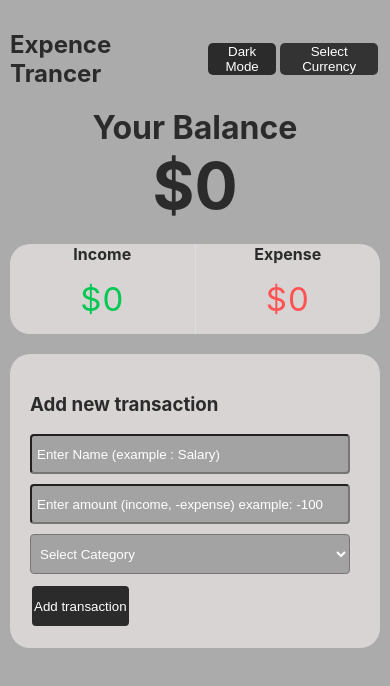
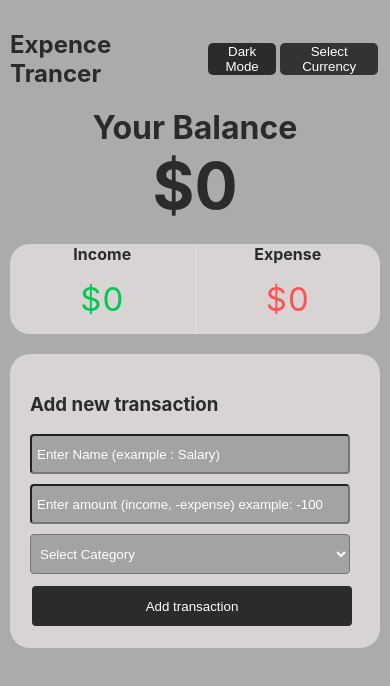
Before and after one commit to henriits/budget_planner_vue_ts, a Vue app: page / in a window 390 px wide. Shown: the top 686 px of the page. Built offline with nearby package versions, Linux system fonts and the light colour scheme.

Commit message:
fix: button width fixed on mobile

```diff
--- a/src/assets/base.css
+++ b/src/assets/base.css
@@ -36,6 +36,15 @@ h4 {
         width: calc(50% - 10px);
         display: inline-block;
         margin-bottom: 20px;
+    }
+    .form-button {
+        width: calc(49% - 10px);
+    }
+}
+
+@media (max-width: 767px) {
+    .form-button {
+        width: calc(100% - 10px);
     }
 }
 
```
